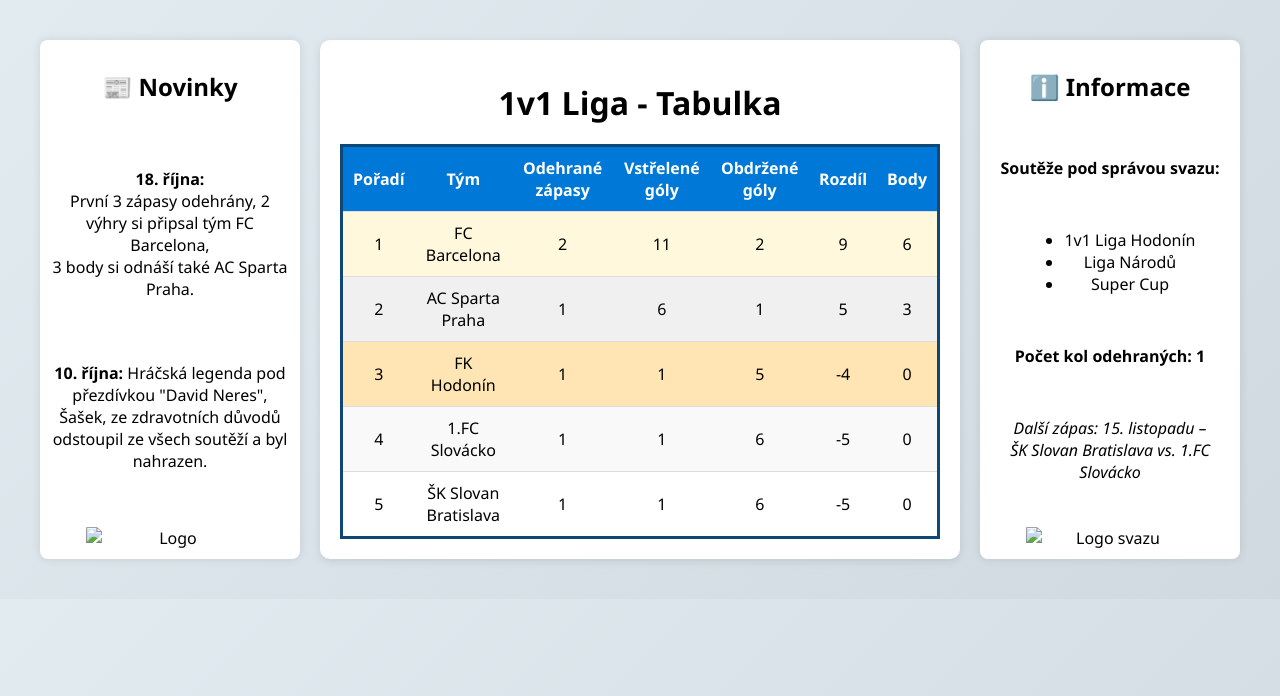
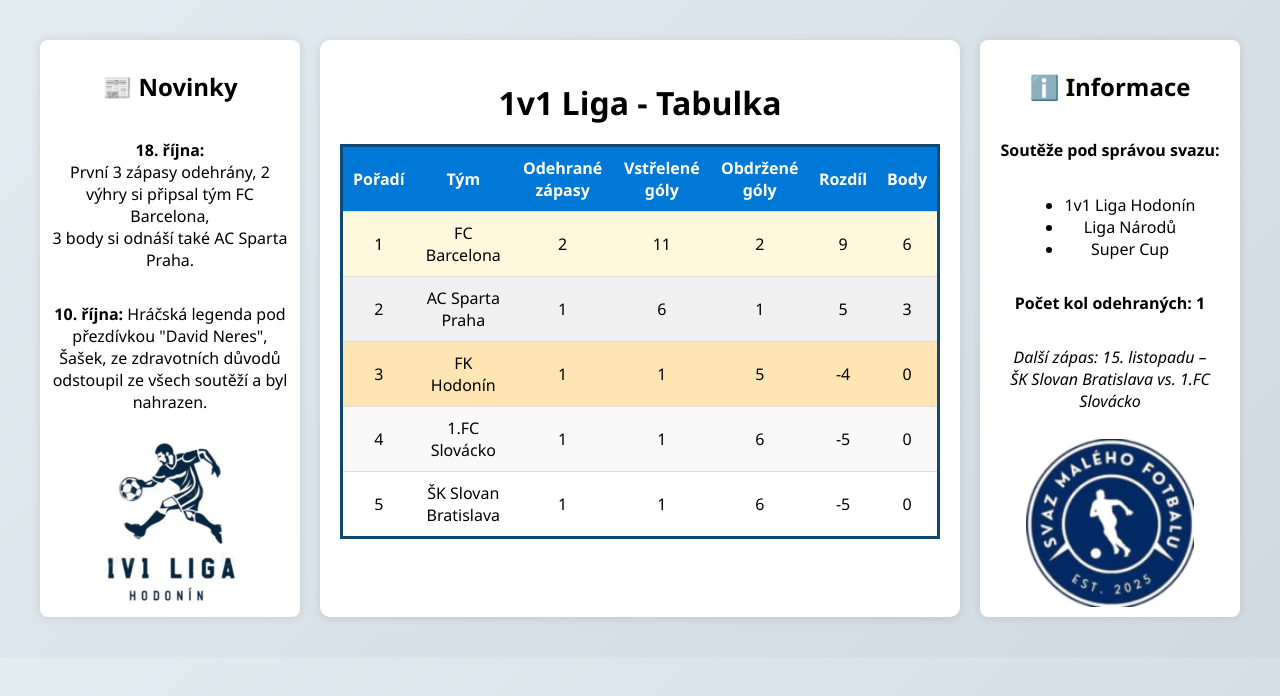
Before and after one commit to jencek0/1v1-Liga, a plain HTML site: page index.html in a window 1280 px wide. Shown: the top 696 px of the page. Drawn offline with Linux system fonts and the light colour scheme.

Commit message:
Update index.html

```diff
--- a/index.html
+++ b/index.html
@@ -23,7 +23,7 @@
       <p><strong>18. října:</strong><br> První 3 zápasy odehrány, 2 výhry si připsal tým FC Barcelona,<br> 3 body si odnáší také AC Sparta Praha.</p>
       <p><strong>10. října:</strong> Hráčská legenda pod přezdívkou "David Neres", Šašek, ze zdravotních důvodů odstoupil ze všech soutěží a byl nahrazen.</p>
 
-      <img src="1v1logo – upraveno.jpg" alt="Logo " style="width:70%; border-radius:1px; margin-top:10px;">
+      <img src="images/1v1logo – upraveno.jpg" alt="Logo " style="width:70%; border-radius:1px; margin-top:10px;">
     `;
 
   </script>
@@ -40,7 +40,7 @@
       </ul>
       <p><strong>Počet kol odehraných: 1</strong></p>
       <p><em>Další zápas: 15. listopadu –<br> ŠK Slovan Bratislava vs. 1.FC Slovácko</em></p>
-      <img src="svaz1v1logofinal.png" alt="Logo svazu" style="width:70%; border-radius:1px; margin-top:10px;">
+      <img src="images/svaz1v1logofinal.png" alt="Logo svazu" style="width:70%; border-radius:1px; margin-top:10px;">
 
     `;
   </script>
```
